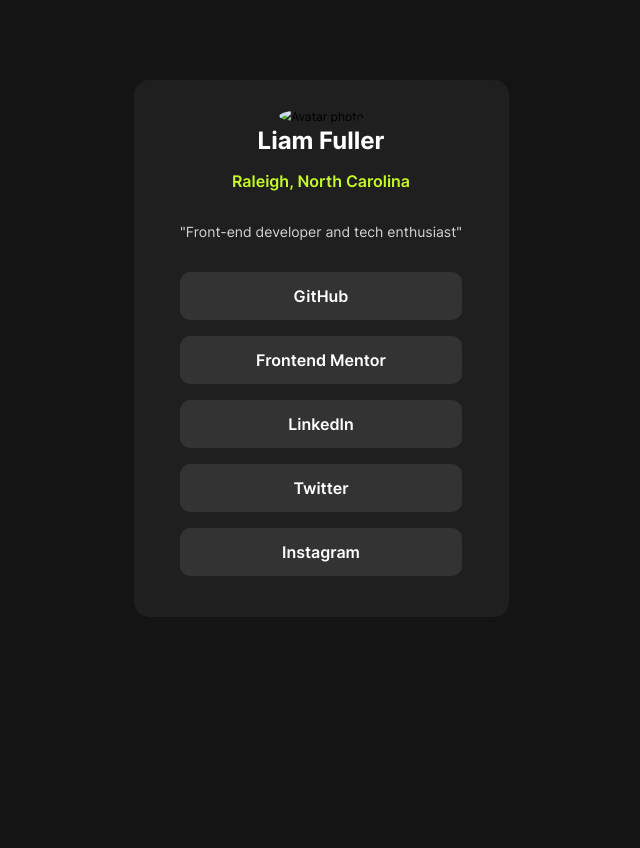
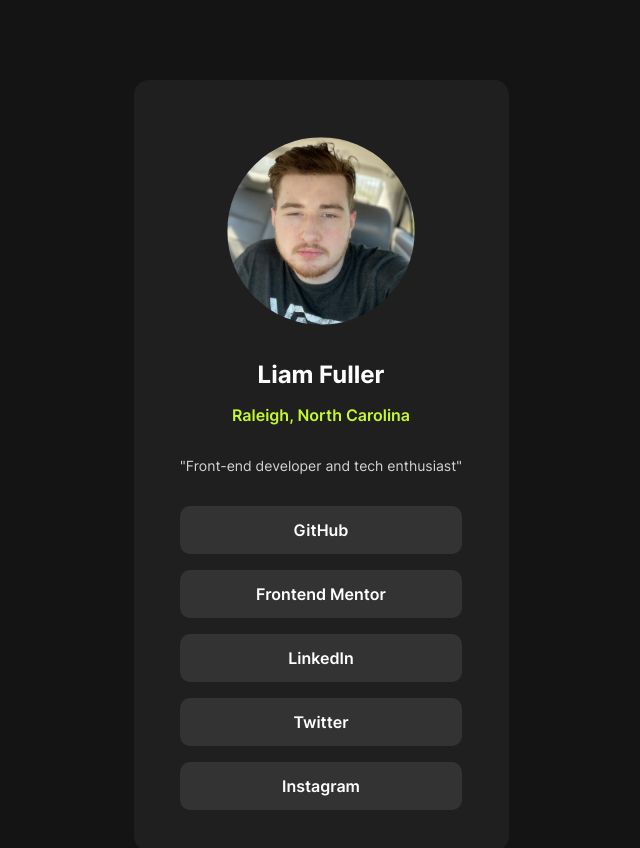
Before and after one commit to LiamF627/Social-Links-Profile, a plain HTML site: page index.html in a window 1280 px wide. Shown: the whole page, without its empty margins (319-959 px from the left). Before the commit the page ends 800 px from the top, so only its background shows below. Drawn offline with Linux system fonts and the light colour scheme; files whose address does not match are found by name.

Commit message:
Update index.html

```diff
--- a/index.html
+++ b/index.html
@@ -12,7 +12,7 @@
   <section id="container">
 
     <div id="avatarImage">
-      <img src="./assets/images/avatar-jessica.jpeg" alt="Avatar photo">
+      <img src="liam.jpg" alt="Avatar photo">
     </div>
 
     <div id="profileText">
```
